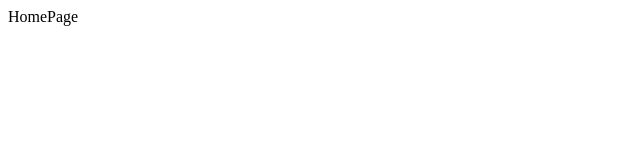
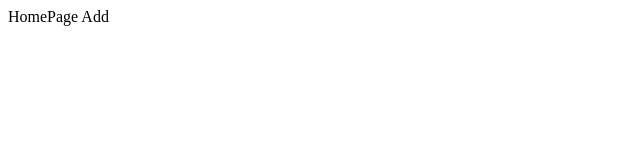
Before and after one commit to SturdyStudent/VY1-G02, a React (Create React App) app in the folder website-ve-mb/: page / in a window 1280 px wide. Shown: the top 160 px of the page, without its empty margins (0-640 px from the left). Built offline with nearby package versions, Linux system fonts and the light colour scheme.

Commit message:
Update homepage.js

```diff
--- a/website-ve-mb/src/pages/Home/HomePage.js
+++ b/website-ve-mb/src/pages/Home/HomePage.js
@@ -2,7 +2,7 @@ import React from 'react'
 
 function HomePage() {
   return (
-    <div>HomePage</div>
+    <div>HomePage Add</div>
   )
 }
 
```
